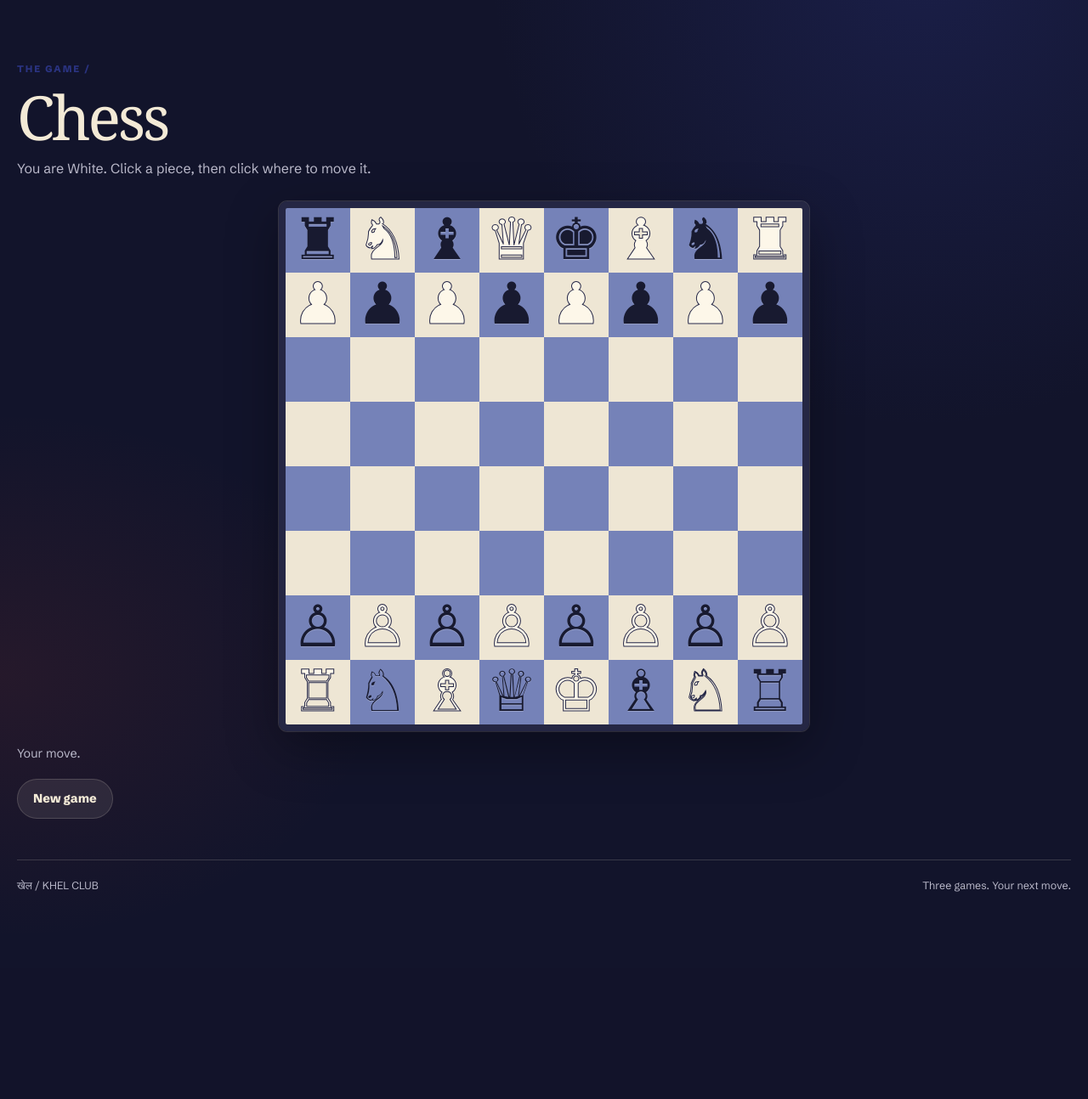
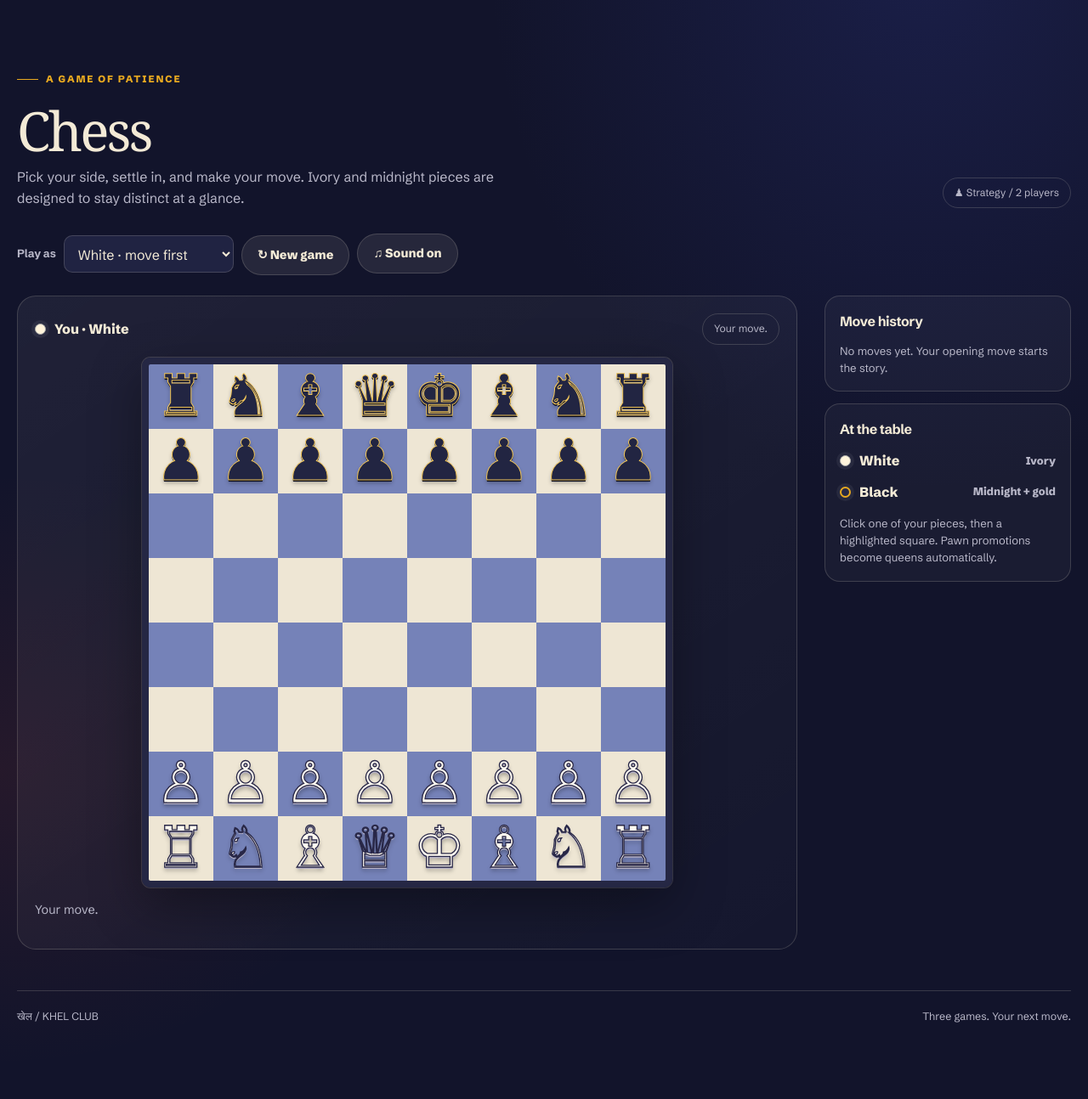
Before and after one commit to notyugg/chess--bot, a Flask app: page /chess in a window 1280 px wide. Shown: the part 90-1384 px from the top of the page at 85% size. Before the commit the page ends 1140 px from the top, so only its background shows below. Run offline with Flask 3, Linux system fonts and the light colour scheme; some web fonts are replaced.

Commit message:
Add side selection, distinct chess pieces, move log and sounds

```diff
--- a/templates/chess.html
+++ b/templates/chess.html
@@ -1,120 +1,62 @@
 {% extends "base.html" %}
-{% block title %}Chess{% endblock %}
+{% block title %}Chess — Khel Club{% endblock %}
 {% block content %}
-<h1>Chess</h1>
-<p>You are White. Click a piece, then click where to move it.</p>
-<div id="board" class="board"></div>
-<div id="status" class="status"></div>
-<button id="new" class="secondary">New game</button>
+<div class="page-head">
+  <div><span class="eyebrow">A game of patience</span><h1>Chess</h1><p>Pick your side, settle in, and make your move. Ivory and midnight pieces are designed to stay distinct at a glance.</p></div>
+  <div class="page-tag">♟ Strategy / 2 players</div>
+</div>
+<div class="chess-options">
+  <label for="side-choice">Play as</label>
+  <select id="side-choice" aria-label="Choose which side to play">
+    <option value="white">White · move first</option>
+    <option value="black">Black · move second</option>
+  </select>
+  <button id="new" class="secondary">↻ New game</button>
+  <button id="sound-toggle" class="secondary sound-toggle" aria-pressed="true">♫ Sound on</button>
+</div>
+<div class="game-shell">
+  <section class="chess-stage" aria-label="Chess board">
+    <div class="chess-toolbar">
+      <div class="chess-player"><span id="human-dot" class="player-dot white"></span><span id="human-label">You · White</span></div>
+      <span class="page-tag" id="turn-label">Your move</span>
+    </div>
+    <div id="board" class="board" role="grid" aria-label="Chess board"></div>
+    <div id="status" class="status" aria-live="polite"></div>
+  </section>
+  <aside class="chess-sidebar">
+    <section class="chess-panel"><h2>Move history</h2><div id="move-log" aria-live="polite"><p>No moves yet. Your opening move starts the story.</p></div></section>
+    <section class="chess-panel">
+      <h2>At the table</h2>
+      <div class="chess-player"><span class="player-dot white"></span> White <span style="margin-left:auto;color:var(--muted);font-size:.8rem">Ivory</span></div>
+      <div class="chess-player" style="margin-top:12px"><span class="player-dot black"></span> Black <span style="margin-left:auto;color:var(--muted);font-size:.8rem">Midnight + gold</span></div>
+      <p style="font-size:.82rem;margin:14px 0 0">Click one of your pieces, then a highlighted square. Pawn promotions become queens automatically.</p>
+    </section>
+  </aside>
+</div>
 {% endblock %}
-
 {% block scripts %}
 <script>
 const START_FEN = "rnbqkbnr/pppppppp/8/8/8/8/PPPPPPPP/RNBQKBNR w KQkq - 0 1";
 const GLYPH = { K:"♔", Q:"♕", R:"♖", B:"♗", N:"♘", P:"♙", k:"♚", q:"♛", r:"♜", b:"♝", n:"♞", p:"♟" };
 const FILES = "abcdefgh";
-
-let fen = START_FEN;
-let selected = null;      // e.g. "e2"
-let targets = [];         // squares the selected piece can go to
-let lastBot = null;       // e.g. "e7e5"
-let over = false;
-
-const boardEl = document.getElementById("board");
-const statusEl = document.getElementById("status");
-
-function setStatus(msg, isError = false) {
-  statusEl.textContent = msg;
-  statusEl.className = "status" + (isError ? " error" : "");
-}
-
-// FEN -> { "e2": "P", ... }
-function parseFen(f) {
-  const map = {};
-  f.split(" ")[0].split("/").forEach((row, i) => {
-    let file = 0;
-    for (const ch of row) {
-      if (/\d/.test(ch)) file += Number(ch);
-      else { map[FILES[file] + (8 - i)] = ch; file++; }
-    }
-  });
-  return map;
-}
-
-function render() {
-  const pieces = parseFen(fen);
-  boardEl.innerHTML = "";
-  for (let rank = 8; rank >= 1; rank--) {
-    for (let f = 0; f < 8; f++) {
-      const name = FILES[f] + rank;
-      const div = document.createElement("div");
-      div.className = "sq " + ((f + rank) % 2 === 0 ? "d" : "l");
-      if (name === selected) div.classList.add("sel");
-      if (targets.includes(name)) div.classList.add("target");
-      if (lastBot && (lastBot.slice(0, 2) === name || lastBot.slice(2, 4) === name)) div.classList.add("last");
-      if (pieces[name]) {
-        const span = document.createElement("span");
-        span.className = "piece-chess";
-        span.textContent = GLYPH[pieces[name]];
-        div.appendChild(span);
-      }
-      div.onclick = () => onSquare(name, pieces);
-      boardEl.appendChild(div);
-    }
-  }
-}
-
-async function post(url, body) {
-  const res = await fetch(url, {
-    method: "POST",
-    headers: { "Content-Type": "application/json" },
-    body: JSON.stringify(body),
-  });
-  const data = await res.json();
-  if (!res.ok) throw new Error(data.error || "Request failed");
-  return data;
-}
-
-async function onSquare(name, pieces) {
-  if (over) return;
-
-  // clicked a highlighted target -> make the move
-  if (selected && targets.includes(name)) {
-    const piece = pieces[selected];
-    const body = { fen, from: selected, to: name };
-    if (piece === "P" && name[1] === "8") body.promotion = "q";   // auto-queen
-    selected = null; targets = [];
-    setStatus("Bot is thinking...");
-    try {
-      const data = await post("/api/chess/move", body);
-      fen = data.fen;
-      lastBot = data.bot_move;
-      over = data.game_over;
-      if (over) setStatus("Game over: " + data.result);
-      else setStatus(data.in_check ? "Check! Your move." : "Your move.");
-    } catch (e) { setStatus(e.message, true); }
-    render();
-    return;
-  }
-
-  // clicked one of your own (white) pieces -> select it and ask the server where it can go
-  if (pieces[name] && pieces[name] === pieces[name].toUpperCase()) {
-    selected = name;
-    try {
-      targets = (await post("/api/chess/legal", { fen, from: name })).targets;
-    } catch (e) { targets = []; setStatus(e.message, true); }
-  } else {
-    selected = null; targets = [];
-  }
-  render();
-}
-
-document.getElementById("new").onclick = () => {
-  fen = START_FEN; selected = null; targets = []; lastBot = null; over = false;
-  setStatus("Your move."); render();
-};
-
-setStatus("Your move.");
-render();
+let fen=START_FEN, selected=null, targets=[], lastMoves=[], over=false, humanColor="white", moveHistory=[], soundOn=true, audioCtx=null;
+const boardEl=document.getElementById("board"), statusEl=document.getElementById("status"), moveLogEl=document.getElementById("move-log");
+const turnLabel=document.getElementById("turn-label"), humanLabel=document.getElementById("human-label"), humanDot=document.getElementById("human-dot"), sideChoice=document.getElementById("side-choice");
+function setStatus(msg,isError=false){statusEl.textContent=msg;statusEl.className="status"+(isError?" error":"");turnLabel.textContent=msg.length>26?msg.slice(0,23)+"…":msg;}
+function parseFen(f){const map={};f.split(" ")[0].split("/").forEach((row,i)=>{let file=0;for(const ch of row){if(/\d/.test(ch))file+=Number(ch);else{map[FILES[file]+(8-i)]=ch;file++;}}});return map;}
+function isHumanPiece(p){return p&&(humanColor==="white"?p===p.toUpperCase():p===p.toLowerCase());}
+function tone(freq,duration,type="sine",volume=.045,delay=0){if(!soundOn)return;try{audioCtx=audioCtx||new(window.AudioContext||window.webkitAudioContext)();if(audioCtx.state==="suspended")audioCtx.resume();const osc=audioCtx.createOscillator(),gain=audioCtx.createGain();osc.type=type;osc.frequency.setValueAtTime(freq,audioCtx.currentTime+delay);gain.gain.setValueAtTime(volume,audioCtx.currentTime+delay);gain.gain.exponentialRampToValueAtTime(.001,audioCtx.currentTime+delay+duration);osc.connect(gain);gain.connect(audioCtx.destination);osc.start(audioCtx.currentTime+delay);osc.stop(audioCtx.currentTime+delay+duration);}catch(_){}}
+function playSound(kind){if(kind==="capture"){tone(180,.11,"triangle",.07);tone(110,.16,"sine",.05,.05);}else if(kind==="bot"){tone(520,.07,"sine",.035);tone(390,.1,"sine",.03,.06);}else{tone(360,.06,"triangle",.04);tone(470,.07,"triangle",.03,.045);}}
+function coordMove(uci){if(!uci||uci.length<4)return null;return{who:uci, text:uci.slice(0,2)+" → "+uci.slice(2,4)+(uci[4]?" = "+uci[4].toUpperCase():"")};}
+function addMove(uci){const entry=coordMove(uci);if(entry)moveHistory.push(entry);renderLog();}
+function renderLog(){if(!moveHistory.length){moveLogEl.innerHTML='<p style="font-size:.82rem;margin:0">No moves yet. Your opening move starts the story.</p>';return;}moveLogEl.innerHTML="";for(let i=0;i<moveHistory.length;i+=2){const row=document.createElement("div");row.className="move-row";const num=document.createElement("span");num.className="move-num";num.textContent=String(Math.floor(i/2)+1)+".";const white=document.createElement("span");white.className="move-cell";white.textContent=moveHistory[i]?moveHistory[i].text:"—";const black=document.createElement("span");black.className="move-cell";black.textContent=moveHistory[i+1]?moveHistory[i+1].text:"…";if(i===moveHistory.length-1)white.classList.add("latest");if(i+1===moveHistory.length-1)black.classList.add("latest");row.append(num,white,black);moveLogEl.appendChild(row);}moveLogEl.scrollTop=moveLogEl.scrollHeight;}
+function render(){const pieces=parseFen(fen);boardEl.innerHTML="";const ranks=humanColor==="white"?[8,7,6,5,4,3,2,1]:[1,2,3,4,5,6,7,8],files=humanColor==="white"?[...FILES]:[...FILES].reverse();for(const rank of ranks)for(const file of files){const name=file+rank,div=document.createElement("div");div.className="sq "+(((FILES.indexOf(file)+rank)%2===0)?"d":"l");div.setAttribute("role","gridcell");div.setAttribute("aria-label",name+(pieces[name]?" piece":""));if(name===selected)div.classList.add("sel");if(targets.includes(name))div.classList.add("target");if(lastMoves.includes(name))div.classList.add("last");if(pieces[name]){const span=document.createElement("span");span.className="piece-chess "+(pieces[name]===pieces[name].toUpperCase()?"white-piece":"black-piece");span.textContent=GLYPH[pieces[name]];div.appendChild(span);}div.onclick=()=>onSquare(name,pieces);boardEl.appendChild(div);}}
+async function post(url,body){const res=await fetch(url,{method:"POST",headers:{"Content-Type":"application/json"},body:JSON.stringify(body)});const data=await res.json();if(!res.ok)throw new Error(data.error||"Request failed");return data;}
+async function onSquare(name,pieces){if(over)return;if(selected&&targets.includes(name)){const piece=pieces[selected],captured=Boolean(pieces[name])||(piece&&piece.toLowerCase()==="p"&&selected[0]!==name[0]&&!pieces[name]),body={fen:fen,from:selected,to:name};if(piece&&piece.toLowerCase()==="p"&&(name[1]==="8"||name[1]==="1"))body.promotion="q";const humanUci=selected+name+(body.promotion||"");selected=null;targets=[];setStatus("Opponent is thinking…");try{const data=await post("/api/chess/move",body);fen=data.fen;lastMoves=[humanUci.slice(0,2),humanUci.slice(2,4)];addMove(humanUci);playSound(captured?"capture":"move");if(data.bot_move){addMove(data.bot_move);lastMoves=[data.bot_move.slice(0,2),data.bot_move.slice(2,4)];playSound("bot");}over=data.game_over;if(over)setStatus("Game over: "+data.result);else setStatus(data.in_check?"Check! Your move.":"Your move.");}catch(e){setStatus(e.message,true);}render();return;}if(isHumanPiece(pieces[name])){selected=name;try{targets=(await post("/api/chess/legal",{fen:fen,from:name})).targets;setStatus("Choose a highlighted square.");}catch(e){targets=[];setStatus(e.message,true);}}else{selected=null;targets=[];}render();}
+async function newGame(){humanColor=sideChoice.value;fen=START_FEN;selected=null;targets=[];lastMoves=[];over=false;moveHistory=[];humanLabel.textContent="You · "+(humanColor==="white"?"White":"Black");humanDot.className="player-dot "+humanColor;renderLog();render();setStatus(humanColor==="white"?"Your move.":"Bot opens as White…");if(humanColor==="black"){try{const data=await post("/api/chess/start",{fen:START_FEN});fen=data.fen;if(data.bot_move){addMove(data.bot_move);lastMoves=[data.bot_move.slice(0,2),data.bot_move.slice(2,4)];playSound("bot");}over=data.game_over;setStatus(over?"Game over: "+data.result:"Your move.");render();}catch(e){setStatus(e.message,true);}}}
+document.getElementById("new").onclick=()=>newGame();
+sideChoice.onchange=()=>newGame();
+document.getElementById("sound-toggle").onclick=()=>{soundOn=!soundOn;const b=document.getElementById("sound-toggle");b.textContent=soundOn?"♫ Sound on":"♪ Sound off";b.setAttribute("aria-pressed",String(soundOn));if(soundOn)tone(620,.08,"sine",.035);};
+setStatus("Your move.");render();renderLog();
 </script>
 {% endblock %}
```
